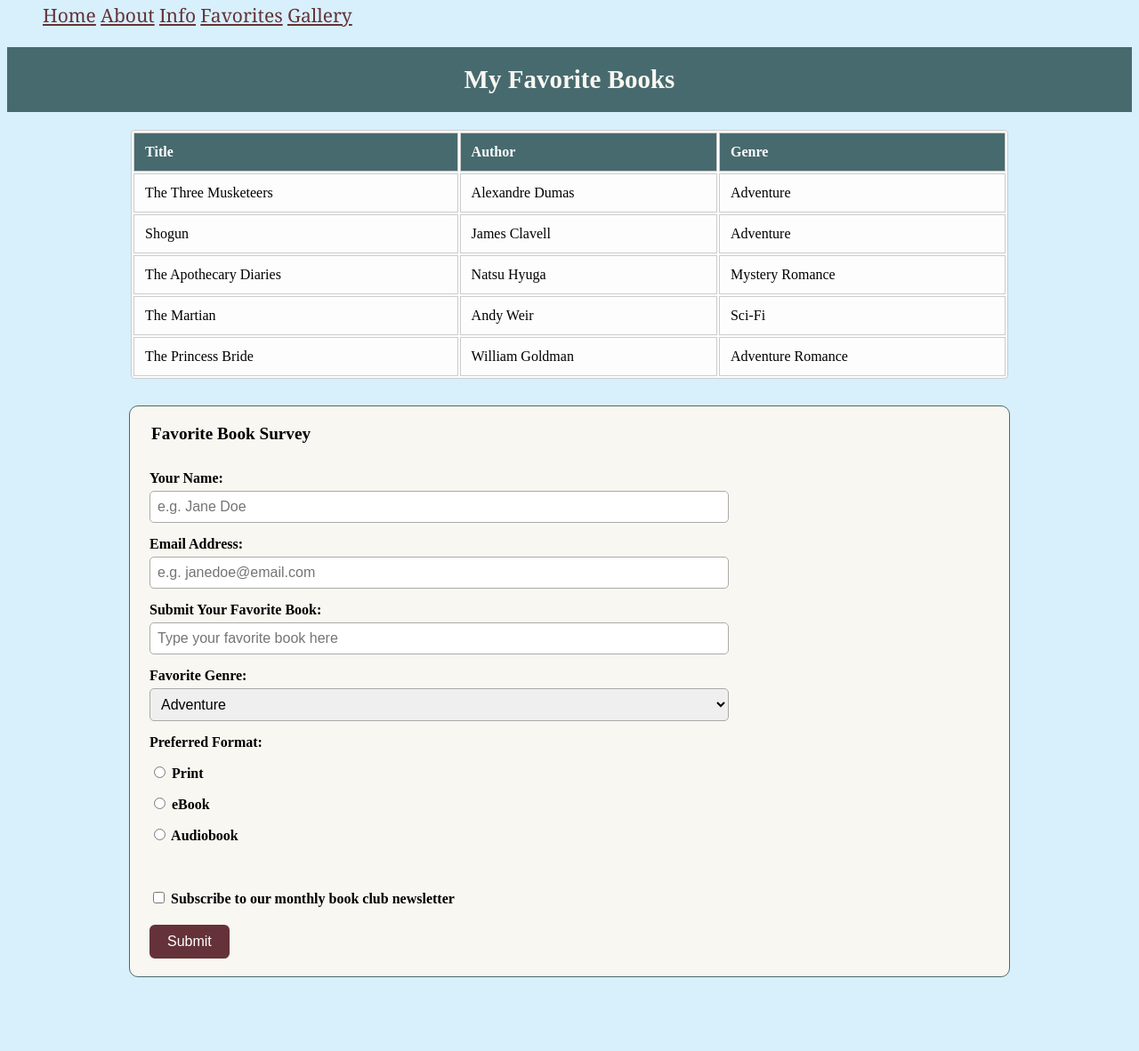
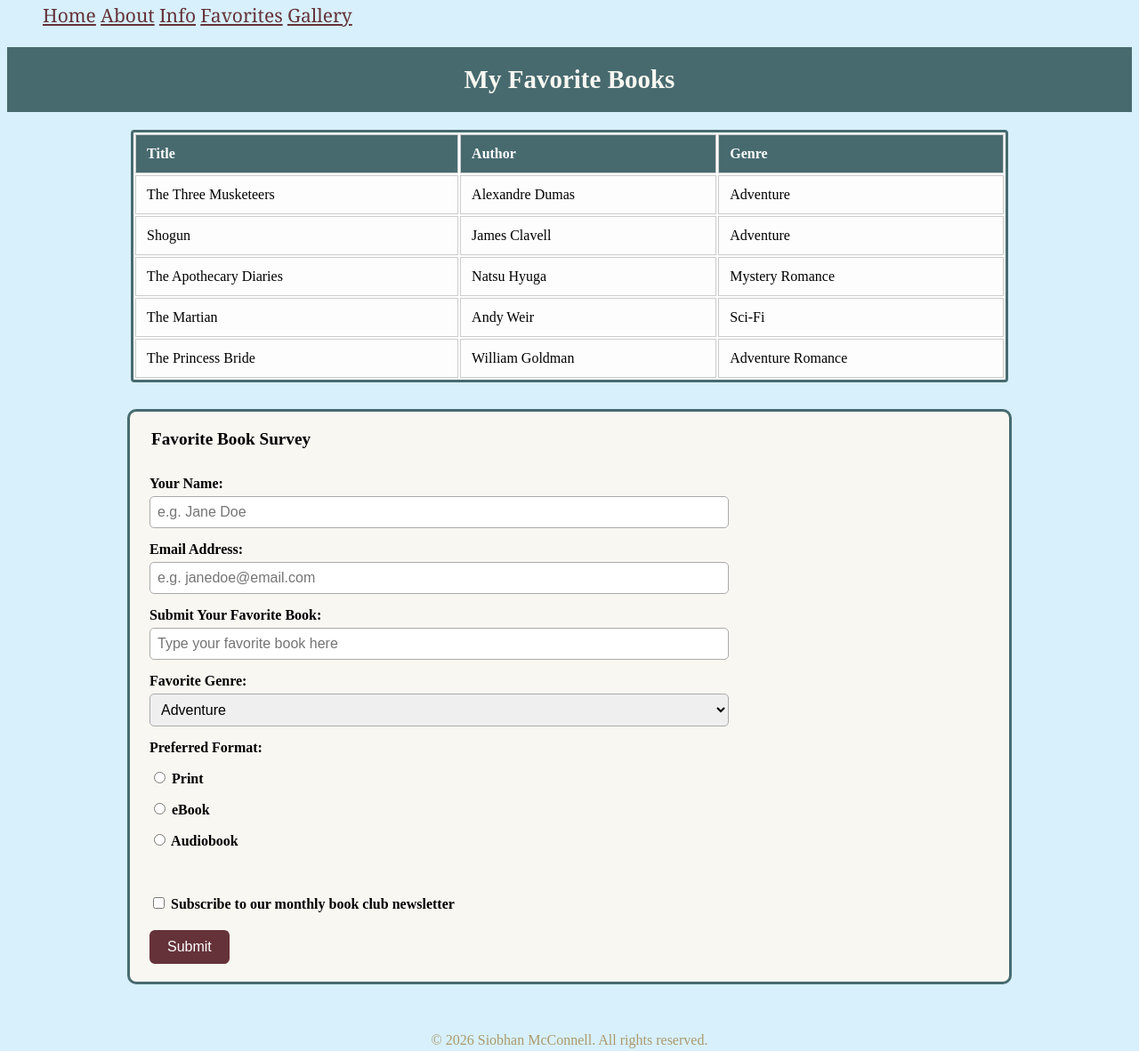
Before and after one commit to siobhanmcconnell/WebDesign, a plain HTML site: page Assignment3/favorites.html in a window 1280 px wide. Shown: the part 27-1209 px from the top of the page at 89% size. Before the commit the page ends 1134 px from the top, so only its background shows below. Drawn offline with Linux system fonts and the light colour scheme.

Commit message:
assignment 3 updates

```diff
--- a/Assignment3/favorites.html
+++ b/Assignment3/favorites.html
@@ -108,6 +108,12 @@
   </fieldset>
 </form>
 
+<br>
+<br>
+<br>
+ <footer>
+    <p>&copy; 2026 Siobhan McConnell. All rights reserved.</p>
+</footer>
 </body>
 
 </html>
--- a/Assignment3/style/style.css
+++ b/Assignment3/style/style.css
@@ -134,12 +134,12 @@ img {
 
 
 form {
-  background-color: #f9f7f1; /* soft, warm background */
-  padding: 20px; /* space inside the form */
-  border-radius: 10px; /* smooth, rounded corners */
-  border: 1px solid #476a6f; /* light gray border */
-  width: 75%; /* controls how wide it is */
-  margin: 0 auto; /* centers the form on the page */
+  background-color: #f9f7f1;
+  padding: 20px;
+  border-radius: 10px;
+  border: 3px solid #476a6f;
+  width: 75%;
+  margin: 0 auto;
 }
 fieldset {
   border: none;
@@ -153,8 +153,8 @@ legend {
 }
 
 label {
-  display: block; /* forces the label to be on its own line */
-  margin-top: 15px; /* adds space above each new form field */
+  display: block;
+  margin-top: 15px;
   font-weight: bold;
 }
 
@@ -193,24 +193,24 @@ button:hover {
 
 
 table {
-  width: 78%; /* makes the table a bit narrower than full-width */
-  margin: 0 auto; /* centers the table horizontally */
-  margin-bottom: 30px; /* adds space below the table */
-  background-color: #fdfdfd; /* soft background for readability */
-  border: 1px solid #ccc; /* light gray outer border */
-  border-radius: 4px; /* slightly rounded corners */
+  width: 78%;
+  margin: 0 auto;
+  margin-bottom: 30px;
+  background-color: #fdfdfd;
+  border: 3px solid #476a6f;
+  border-radius: 4px;
 }
 
 th, td {
-  padding: 12px; /* adds space inside each cell */
-  border: 1px solid #ccc; /* gives all cells a light border */
-  text-align: left; /* aligns content to the left for easier reading */
+  padding: 12px;
+  border: 1px solid #ccc;
+  text-align: left;
 }
 
 th {
-  background-color: #476a6f; /* light gray background for contrast */
-  font-weight: bold; /* makes header text stand out */
-  color: #fdfdfd; /* a warm brown color for an elegant touch */
+  background-color: #476a6f;
+  font-weight: bold;
+  color: #fdfdfd;
 }
 
 
@@ -221,17 +221,21 @@ th {
   display: flex;
   flex-wrap: wrap;
   justify-content: center;
-  gap: 10px; /* spacing between images */
+  gap: 10px;
   max-width: 900px;
   margin: 0 auto;
-  row-gap: 10px; /* vertical spacing */
-  column-gap: 10px; /* horizontal spacing */
+  row-gap: 10px;
+  column-gap: 10px;
   margin-top: 30px;
+  background-color: #fdfdfd40;
+  border: solid 10px #ffbe8666;
 }
 
 #gallery img {
   width: calc(33.333% - 10px);
   height: auto;
+  padding-bottom: 0px;
+  border: solid 1px #fff;
 }
 
 
@@ -281,3 +285,12 @@ video {
   padding-bottom: 0px;
   color:#f9f7f1;
 }
+
+
+.boxtext {
+
+  background-color: #ffbe8632;
+  margin-top: 50px;
+  margin-right: 22%;
+  margin-left: 22%;
+}
```
Also changed, not shown: Assignment3/about.html (+5 -1 lines), Assignment3/info.html (+6 -4 lines).
